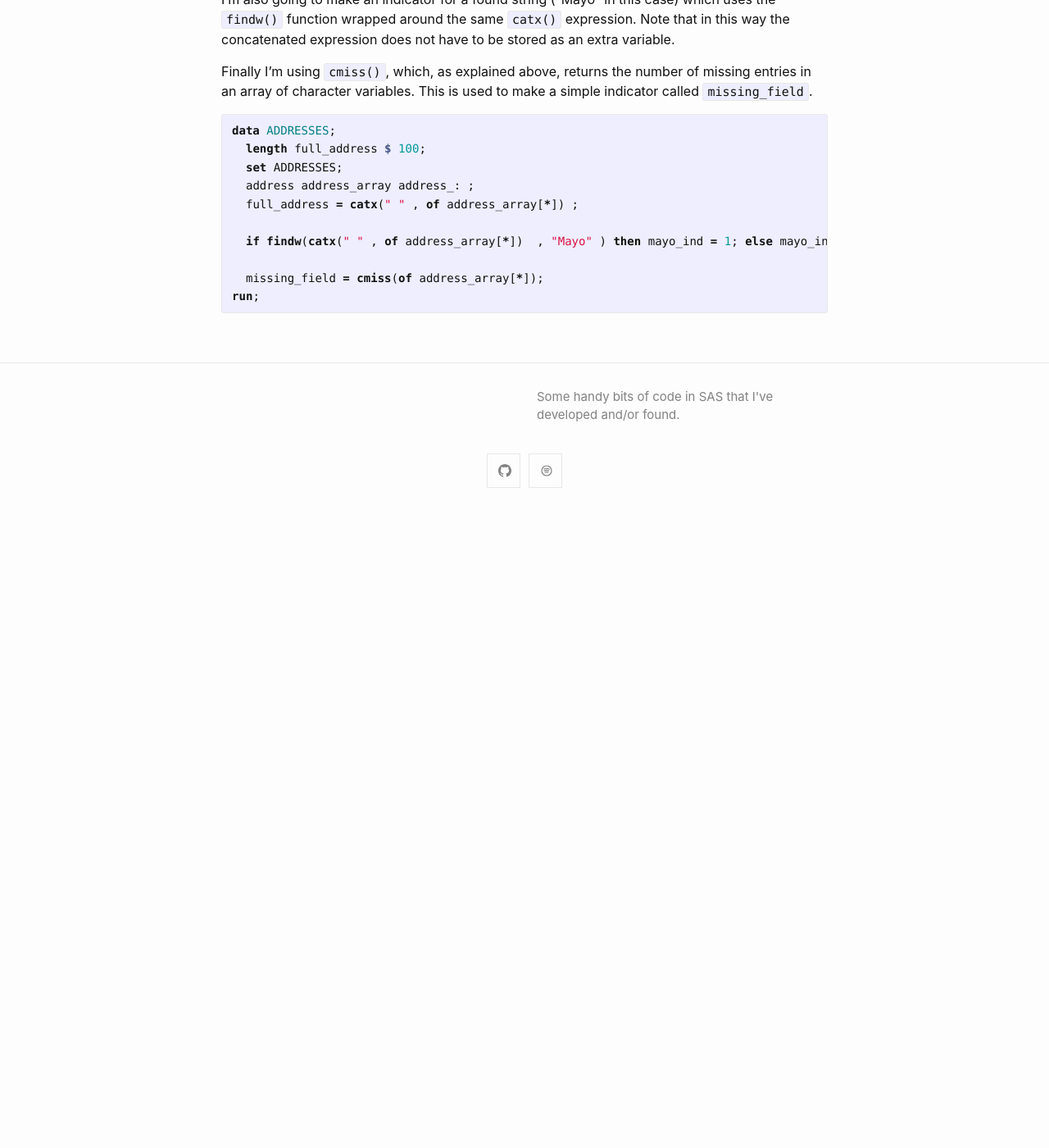
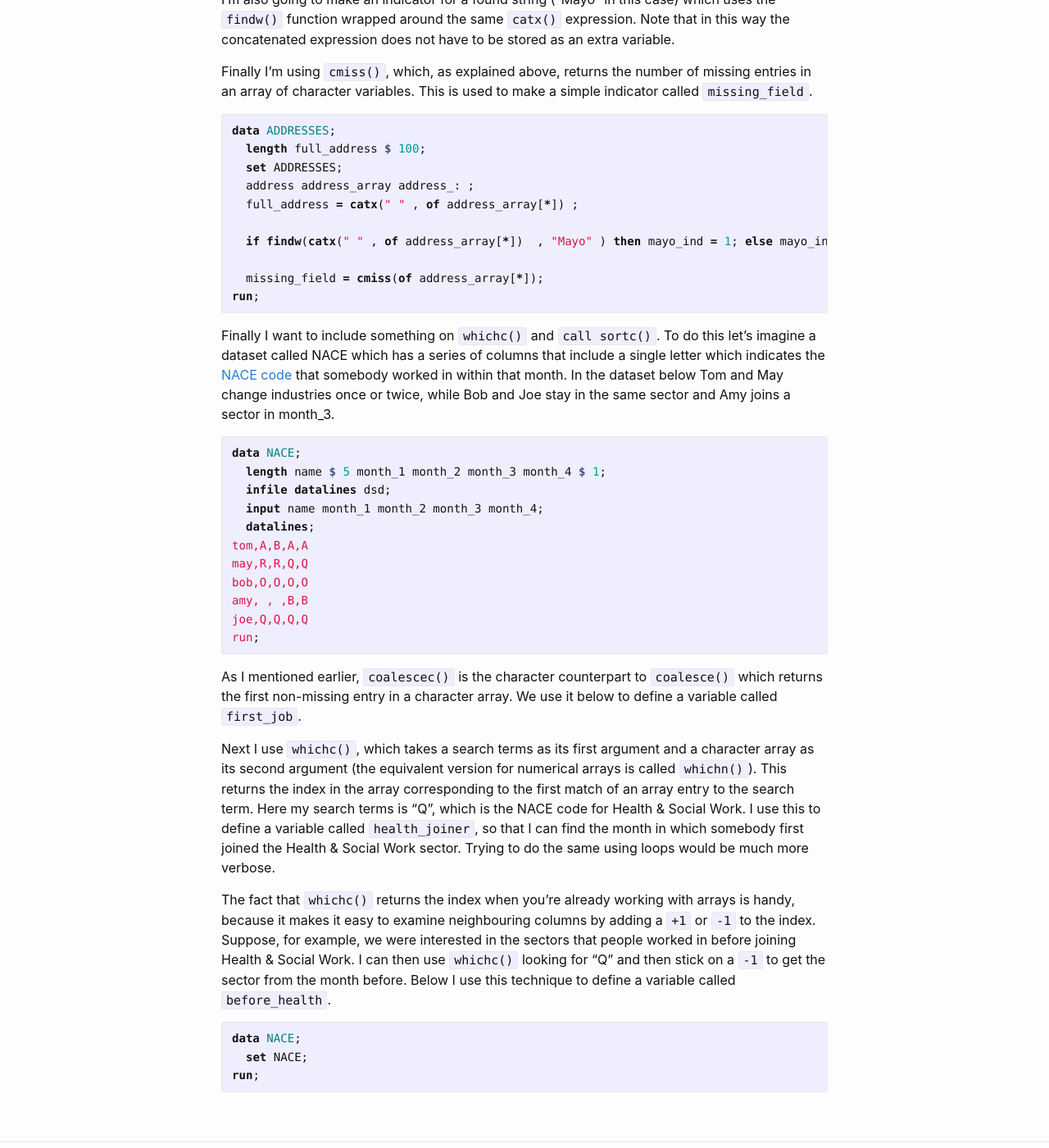
Before and after one commit to brendanjodowd/brendanjodowd.github.io, a Jekyll site: the page built from _posts/2021-02-05-arrays-without-loops.md, in a window 1280 px wide and 1400 px high, scrolled down 2190 px. Shown: the whole window at 82% size. Built offline with Jekyll 4.4.1, drawn with Linux system fonts in a browser that asks for light colours; before the commit the page ends 2820 px from its top, so only the background shows below that.

Commit message:
Update 2021-02-05-arrays-without-loops.md

```diff
--- a/_posts/2021-02-05-arrays-without-loops.md
+++ b/_posts/2021-02-05-arrays-without-loops.md
@@ -90,3 +90,31 @@ data ADDRESSES;
   missing_field = cmiss(of address_array[*]);
 run;
 {% endhighlight %}
+
+Finally I want to include something on `whichc()` and `call sortc()`. To do this let's imagine a dataset called NACE which has a series of columns that include a single letter which indicates the [NACE code](https://ec.europa.eu/competition/mergers/cases/index/nace_all.html) that somebody worked in within that month. In the dataset below Tom and May change industries once or twice, while Bob and Joe stay in the same sector and Amy joins a sector in month_3.
+
+{% highlight sas %}
+data NACE;
+  length name $ 5 month_1 month_2 month_3 month_4 $ 1;
+  infile datalines dsd;
+  input name month_1 month_2 month_3 month_4;
+  datalines;
+tom,A,B,A,A
+may,R,R,Q,Q
+bob,O,O,O,O
+amy, , ,B,B
+joe,Q,Q,Q,Q
+run;
+{% endhighlight %}
+
+As I mentioned earlier, `coalescec()` is the character counterpart to `coalesce()` which returns the first non-missing entry in a character array. We use it below to define a variable called `first_job`.
+
+Next I use `whichc()`, which takes a search terms as its first argument and a character array as its second argument (the equivalent version for numerical arrays is called `whichn()`). This returns the index in the array corresponding to the first match of an array entry to the search term. Here my search terms is "Q", which is the NACE code for Health & Social Work. I use this to define a variable called `health_joiner`, so that I can find the month in which somebody first joined the Health & Social Work sector. Trying to do the same using loops would be much more verbose.
+
+The fact that `whichc()` returns the index when you're already working with arrays is handy, because it makes it easy to examine neighbouring columns by adding a `+1` or `-1` to the index. Suppose, for example, we were interested in the sectors that people worked in before joining Health & Social Work. I can then use `whichc()` looking for "Q" and then stick on a `-1` to get the sector from the month before. Below I use this technique to define a variable called `before_health`.
+
+{% highlight sas %}
+data NACE;
+  set NACE;
+run;
+{% endhighlight %}
```
